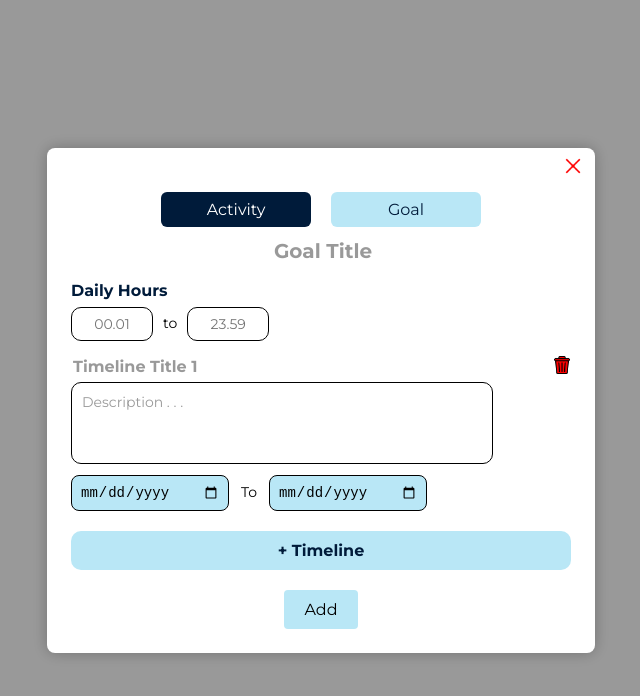
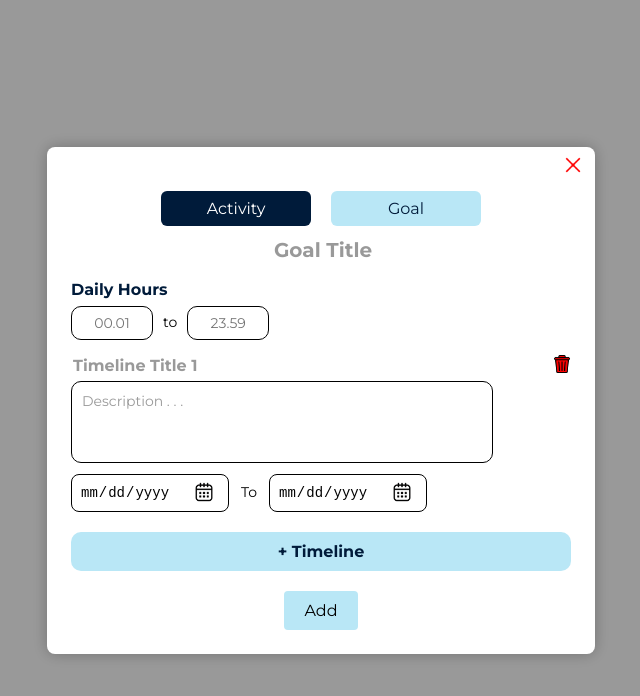
Before and after one commit to JasonTherawan/PlanIt, a React (Vite) app in the folder frontend/: page / in a window 1280 px wide. Both pictures are taken after a click on the button "+ Add Goal". Shown: the top 696 px of the page, without its empty margins (319-959 px from the left). Built offline with nearby package versions, Linux system fonts and the light colour scheme.

Commit message:
Calendar

```diff
--- a/frontend/src/assets/index.js
+++ b/frontend/src/assets/index.js
@@ -1,6 +1,7 @@
 import backarrowButton from './back-arrow-button.png'
 import backButton from './back-button.png'
 import binIcon from './bin-icon.png'
+import calendarIcon from './calendar-icon.png'
 import closeIcon from './close-icon.png'
 import copyIcon from './copy-icon.png'
 import editIcon from './edit-icon.png'
@@ -11,6 +12,7 @@ export {
     backarrowButton,
     backButton,
     binIcon,
+    calendarIcon,
     closeIcon,
     copyIcon,
     editIcon,
--- a/frontend/src/components/AddGoalModal.css
+++ b/frontend/src/components/AddGoalModal.css
@@ -224,9 +224,52 @@
     font-size: 14px;
     border: 1px solid black;
     border-radius: 8px;
-    background-color: #B9E7F6;
+    background-color: white;
     color: black;
     width: 140px;
+}
+
+input[type="date"]::-webkit-calendar-picker-indicator {
+  position: absolute;
+  right: 10px;
+  top: 50%;
+  transform: translateY(-50%);
+  width: 30px;
+  height: 30px;
+  opacity: 0;
+  cursor: pointer;
+  z-index: 2;
+}
+
+.date-wrapper {
+  position: relative;
+  display: inline-block;
+}
+
+.custom-date-input {
+  padding-right: 36px;
+  background-color: #B9E7F6;
+  color: black;
+  border-radius: 8px;
+  border: 1px solid black;
+  width: 140px;
+  height: 20px;
+}
+
+.calendar-icon {
+  position: absolute;
+  right: 10px;
+  top: 50%;
+  transform: translateY(-50%);
+  width: 30px;
+  height: 30px;
+  pointer-events: none;
+}
+
+.calendar-icon img {
+  width: 100%;
+  height: auto;
+  object-fit: contain;
 }
 
 .add-timeline {
--- a/frontend/src/components/AddTimeline.jsx
+++ b/frontend/src/components/AddTimeline.jsx
@@ -1,5 +1,6 @@
 import React, { useEffect, useRef, forwardRef, useImperativeHandle } from 'react';
 import { binIcon } from '../assets';
+import { calendarIcon } from '../assets';
 
 const AddTimeline = forwardRef(({ id, index, title, onTitleChange, onRemove }, ref) => {
     const fromRef = useRef();
@@ -47,9 +48,19 @@ const AddTimeline = forwardRef(({ id, index, title, onTitleChange, onRemove }, r
                     ref={descRef}
                 />
                 <div className="row-inputs-dates">
-                    <input type="date" ref={fromRef} />
+                    <div className="date-wrapper">
+                        <input type="date" className="custom-date-input" ref={fromRef} />
+                        <span className="calendar-icon">
+                            <img src={calendarIcon} alt="Calendar Icon" />
+                        </span>
+                    </div>
                     <span className="to-label">To</span>
-                    <input type="date" ref={toRef} />
+                    <div className="date-wrapper">
+                        <input type="date" className="custom-date-input" ref={toRef} />
+                        <span className="calendar-icon">
+                            <img src={calendarIcon} alt="Calendar Icon" />
+                        </span>
+                    </div>
                 </div>
             </div>
         </div>
```
Also changed, not shown: frontend/src/assets/calendar-icon.png (added).
